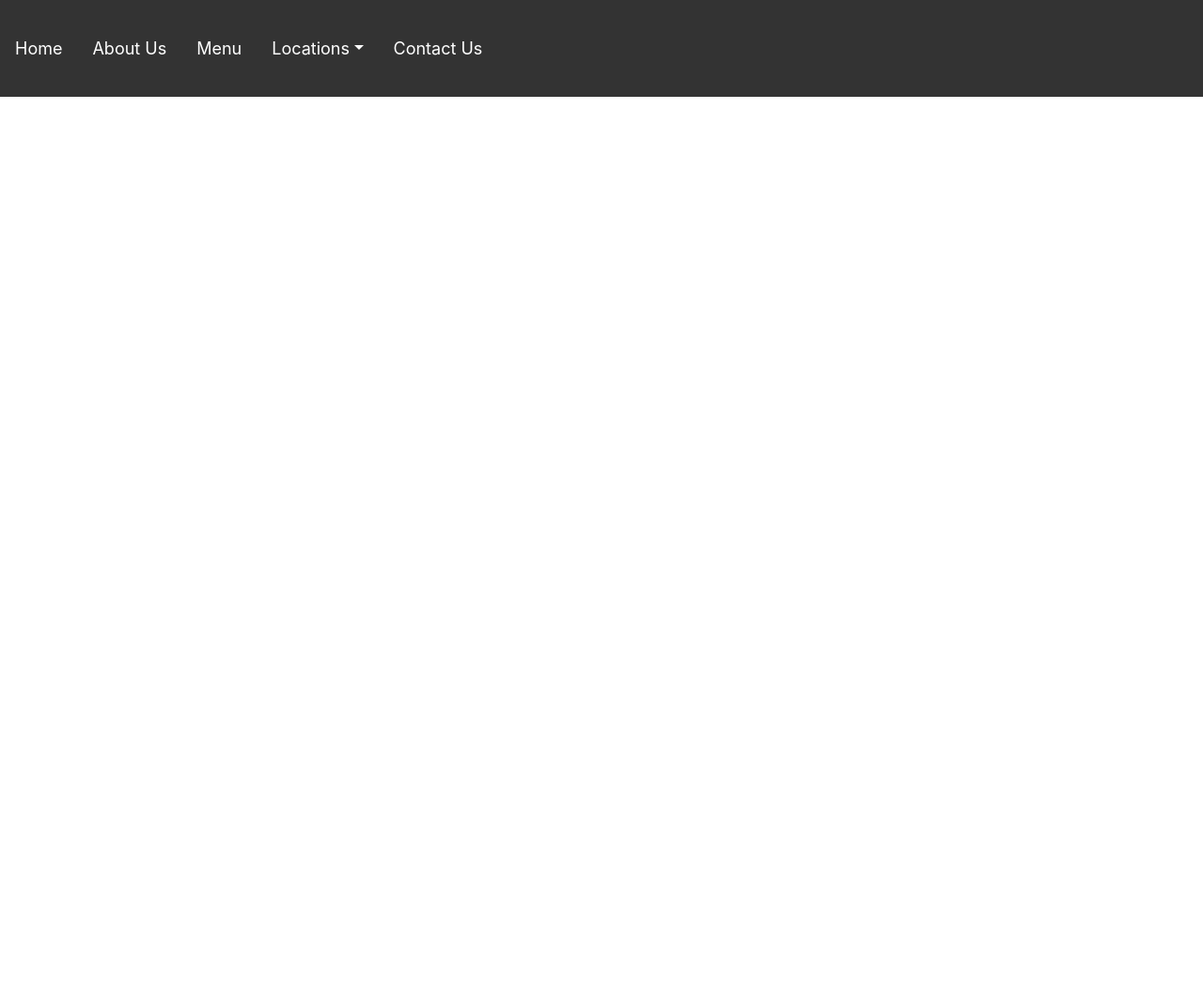
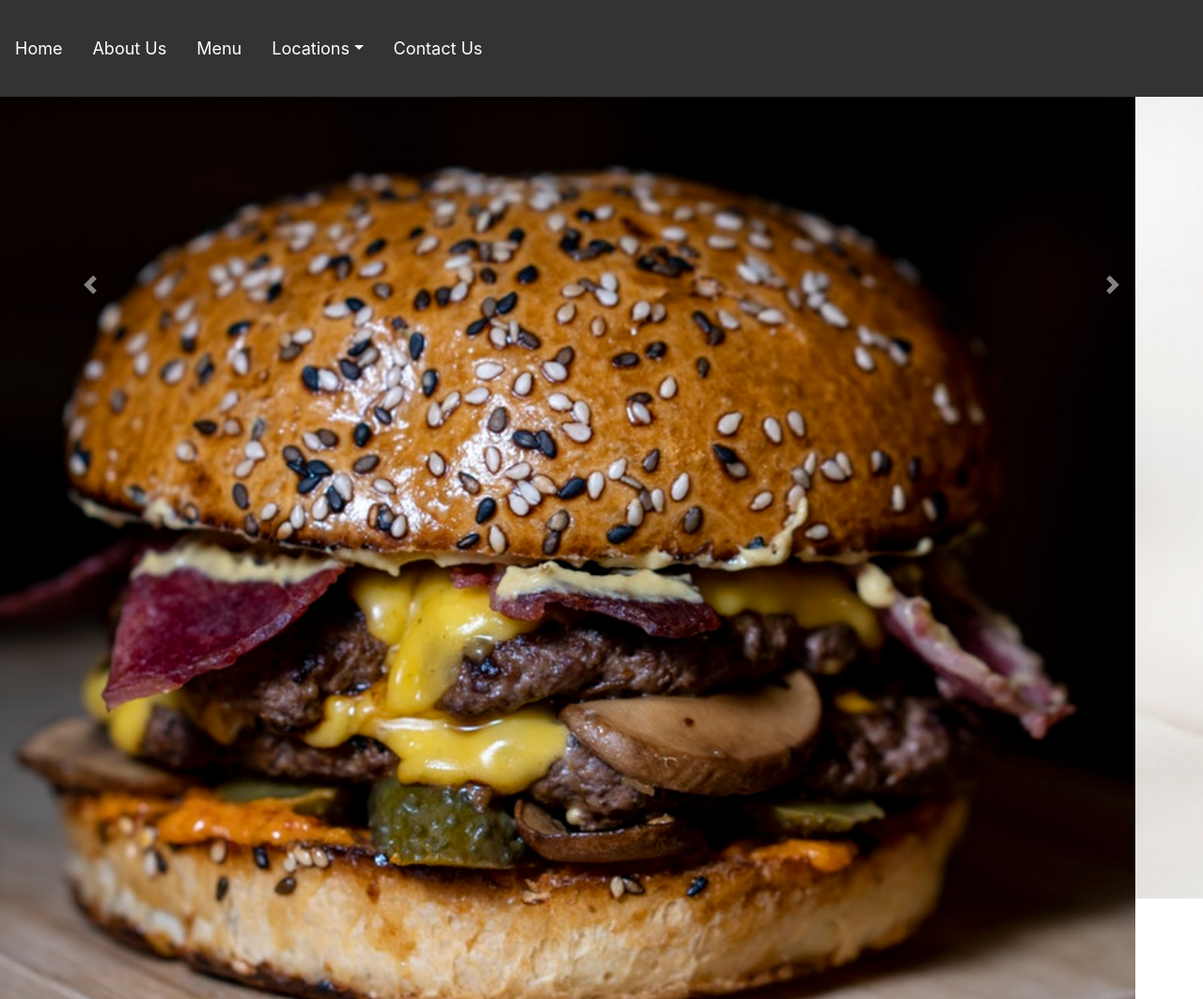
Before and after one commit to Code-Institute-Submissions/foodproject, a plain HTML site: page index.html in a window 1280 px wide. Shown: the top 1063 px of the page at 94% size. Before the commit the page ends 800 px from the top, so only its background shows below. Drawn offline with nearby package versions, Linux system fonts and the light colour scheme.

Commit message:
Added Bootstrap Carousel

```diff
--- a/index.html
+++ b/index.html
@@ -12,6 +12,8 @@
 </head>
 
 <body>
+    <!-- NAV BAR -->
+
     <nav class="nav">
         <a class="nav-link active" href="#">Home</a>
         <a class="nav-link" href="#">About Us</a>
@@ -26,8 +28,28 @@
         </li>
         <a class="nav-link" href="#">Contact Us</a>
     </nav>
-
-
+    <!-- CAROUSEL -->
+<div id="carouselExampleControls" class="carousel slide" data-ride="carousel">
+    <div class="carousel-inner">
+        <div class="carousel-item active">
+            <img src="images/bacondoublecheeseburger.jpg" class="d-block w-100" alt="...">
+        </div>
+        <div class="carousel-item">
+            <img src="images/cheeseburger.jpg" class="d-block w-100 alt=" cheeseburger ">
+        </div>
+        <div class="carousel-item ">
+                <img src="images/thestackburger.jpg " class="d-block w-100 " alt="... ">
+        </div>
+    </div>
+    <a class="carousel-control-prev " href="#carouselExampleControls " role="button " data-slide="prev ">
+        <span class="carousel-control-prev-icon " aria-hidden="true "></span>
+        <span class="sr-only ">Previous</span>
+    </a>
+    <a class="carousel-control-next " href="#carouselExampleControls " role="button " data-slide="next ">
+    <span class="carousel-control-next-icon " aria-hidden="true "></span>
+    <span class="sr-only ">Next</span>
+    </a>
+</div>
 
 
     <script src="https://code.jquery.com/jquery-3.3.1.slim.min.js" integrity="sha384-q8i/X+965DzO0rT7abK41JStQIAqVgRVzpbzo5smXKp4YfRvH+8abtTE1Pi6jizo" crossorigin="anonymous"></script>
--- a/style/css/style.css
+++ b/style/css/style.css
@@ -1,3 +1,5 @@
+/* NAVBAR STYLING */
+
 .nav {
     background-color: #333333;
     color: #9ca9b7;
@@ -17,3 +19,9 @@
 .nav:hover {
     color: #fff;
 }
+
+/* CAROUSEL STYLING */
+
+.carousel {
+    height: 400px;
+}
```
Also changed, not shown: images/bacondoublecheeseburger.jpg (added), images/cheeseburger.jpg (added), 1 other file.
